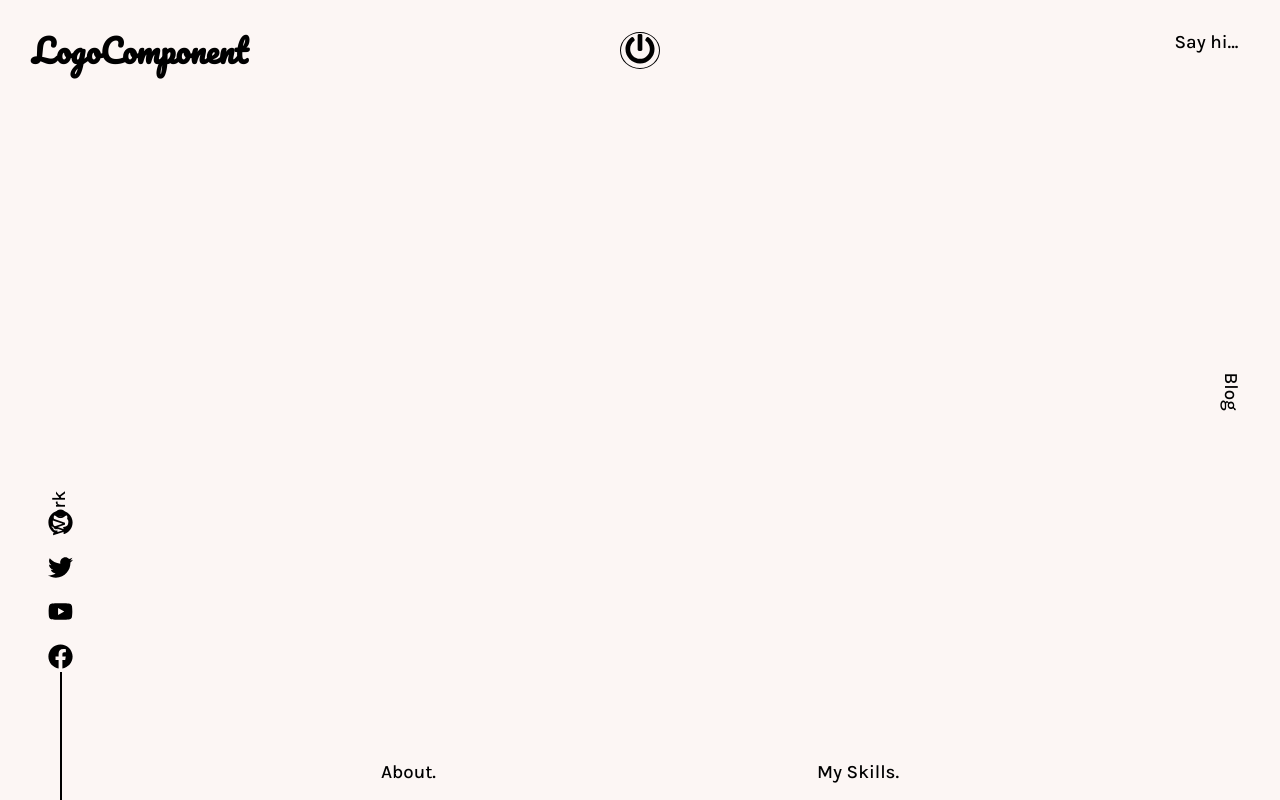
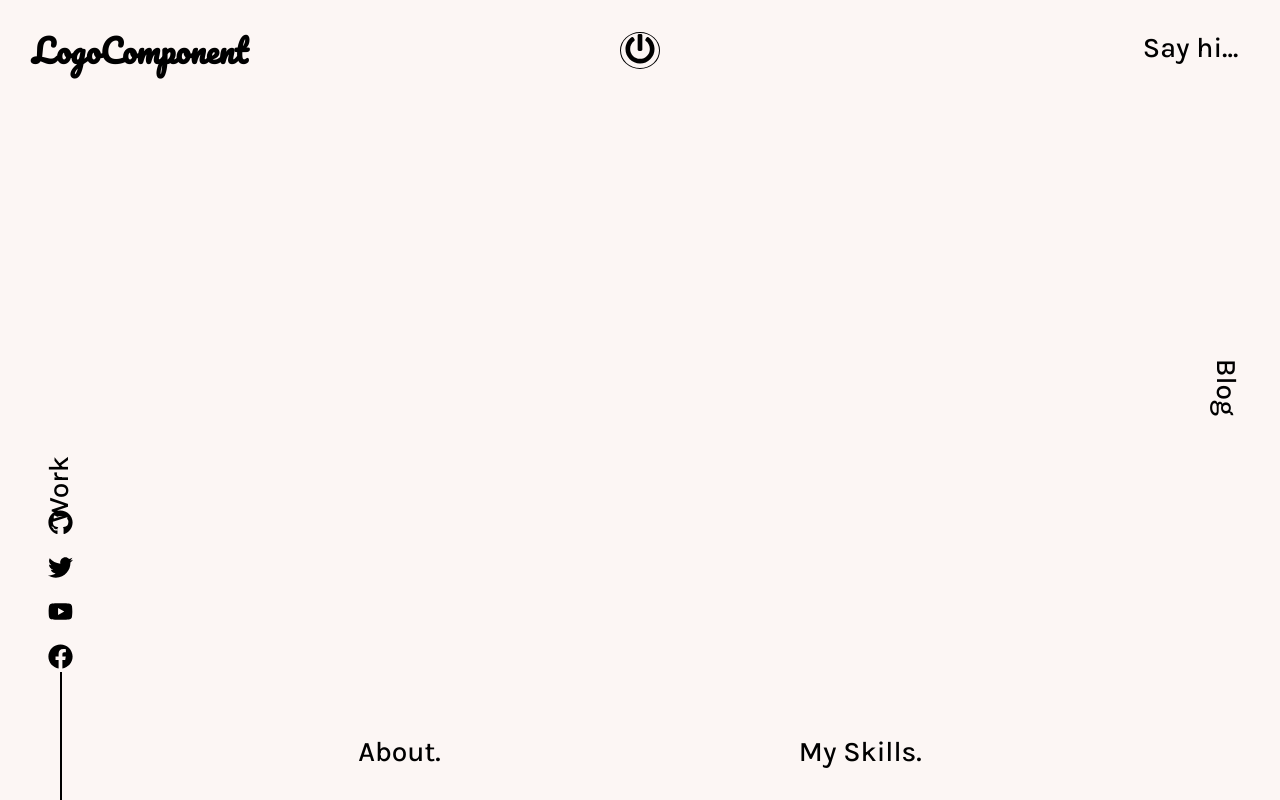
Before and after one commit to ramziddinolimov/React-Portfolio, a React (Create React App) app: page / in a window 1280 px wide. Built offline with nearby package versions, Linux system fonts and the light colour scheme.

Commit message:
bottom bar  continued

```diff
--- a/src/components/Main.js
+++ b/src/components/Main.js
@@ -18,6 +18,7 @@ const MainContainer = styled.div`
   h2,h3,h4,h5,h6 {
     font-family: 'Karla', sans-serif;
     font-weight: 500;
+    font-size: 28px;
   }
 `
 
@@ -47,8 +48,8 @@ const BLOG = styled(NavLink)`
 const WORK = styled(NavLink)`
   color: ${props => props.theme.text};
   position: absolute;
-  top: 60%;
-  left: 3rem;
+  top: 55%;
+  left: 2.6rem;
   transform: rotate(-90deg) translate(-50%, -50%);
   text-decoration: none;
   z-index: 1;
@@ -56,7 +57,7 @@ const WORK = styled(NavLink)`
 
 const BottomBar = styled.div`
 position: absolute;
-bottom: 1rem;
+bottom: 2rem;
 left: 0;
 right: 0;
 width: 100%;
```
